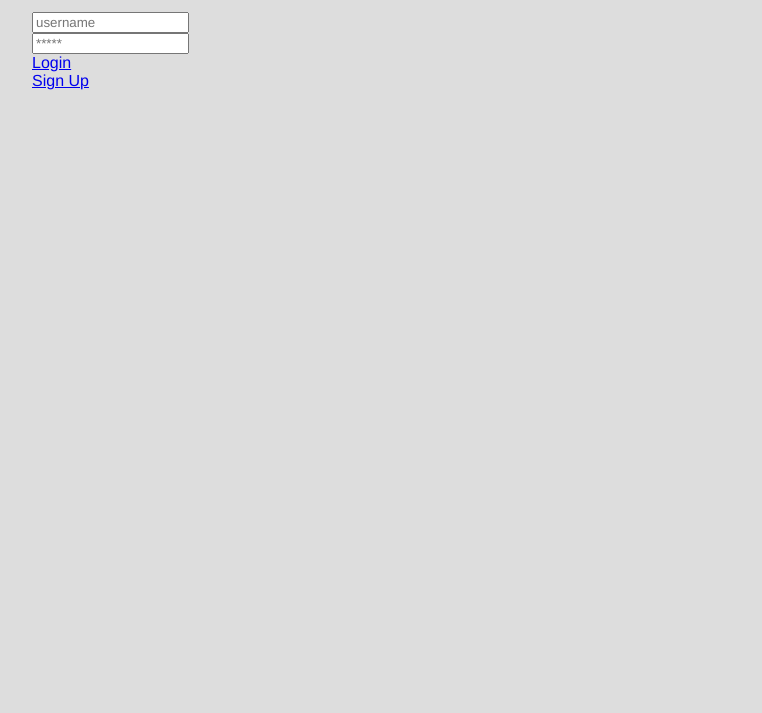
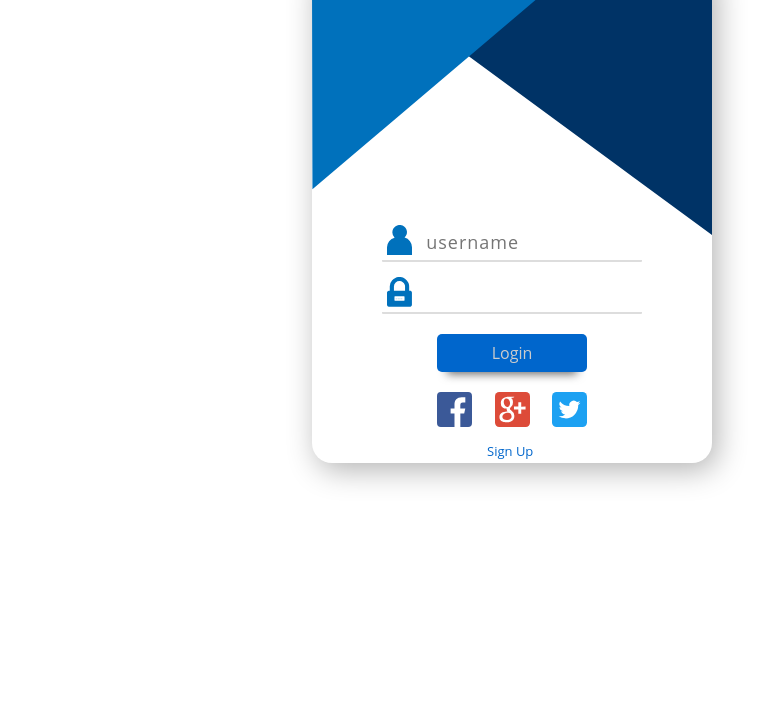
Before and after one commit to abdusa/simple-login, a website: page index.html in a window 1280 px wide. Shown: the part 87-800 px from the top of the page, without its empty margins (128-890 px from the left). Drawn offline with Linux system fonts and the light colour scheme.

Commit message:
Initial commit

```diff
--- a/assets/css/style.sass
+++ b/assets/css/style.sass
@@ -1,11 +1,89 @@
+$button: #0066cc
+
 *
-	font-family: Helvetica
+	font-family: "Open Sans"
 
 body
-	width: 960px
-	background-color: #ddd
+	width: 400px
+	margin: 50px auto
+
+.container
+	width: 100%
+	height: 500px
+	border-radius: 20px
+	//background-color: pink
+	box-shadow: 5px 7px 30px rgba(black, 0.3)
+
+
+.login-form
+	position: relative
+	top: -20px
+
+.username, .pass
+	margin: 0 auto 10px auto
+	padding: 5px
+	width: 250px
+	background-color: white
+	border-bottom: 2px solid #DDD
+	border-radius: 1px
+	input
+		width: 200px
+		font-size: 18px
+		letter-spacing: 1px
+		padding-left: 10px
+		border: none
+		background: none
+		vertical-align: bottom
+		&:focus
+			outline: none
+
+	img
+		vertical-align: middle
+		width: 25px
+		margin: 0
+
+.button
+	position: relative
+	top: -20px
+	width: 150px
+	background-color: $button
+	color: #CCC
+	text-align: center
+	padding: 8px 0
+	border-radius: 5px
+	margin: 20px auto 0 auto
+	cursor: pointer
+	box-shadow: 0px 12px 10px -10px rgba(black, 0.6)
+	transition: all ease-in-out 300ms
+
+	&:hover
+		transform: translate(0px, -3px)
+		box-shadow: 0px 15px 20px -20px rgba(black, 0.6)
+
+
+// Social Container Style
+
+.social-container
 	margin: 0 auto
+	width: 150px
+	height: 50px
+	display: flex
+	justify-content: space-between
 
-h1
-	font-size: 40px
-	text-align: center
+	img
+		cursor: pointer
+		width: 35px
+		height: 35px
+    &:hover
+      background-color: #ddd
+
+.signup
+	font-size: 13px
+	color: $button
+
+	text-decoration: none
+	display: block
+	width: 50px
+	margin: auto
+	&:hover
+		text-decoration: underline
--- a/gulpfile.js
+++ b/gulpfile.js
@@ -1,21 +1,20 @@
-var gulp = require('gulp'),
-		browserSync = require('browser-sync'),
-		sass = require('gulp-sass'),
-		plumber = require('gulp-plumber'),
-		prefix = require('gulp-autoprefixer');
+var gulp 						= require('gulp'),
+		browserSync 		= require('browser-sync'),
+		sass 						= require('gulp-sass'),
+		plumber 				= require('gulp-plumber'),
+		prefix 					= require('gulp-autoprefixer');
 
 
 gulp.task('sync', ['sass'], function(){
 	console.log('Starting Browser Sync ...');
-	browserSync({
+	browserSync.init({
 		server: {
 			baseDir: './',
 			index: 'index.html'
 		},
-		open: 'local',
 		notify: false
 	});
-	gulp.watch('./index.html', browserSync.reload);
+	gulp.watch('./index.html', ['reload']);
 	gulp.watch('assets/css/style.sass', ['sass']);
 });
 
@@ -29,4 +28,8 @@ gulp.task('sass', function(){
     .pipe(browserSync.stream());
 });
 
+gulp.task('reload', () => {
+	browserSync.reload();
+})
+
 gulp.task('default', ['sync']);
--- a/index.html
+++ b/index.html
@@ -6,30 +6,34 @@
     <meta name="viewport" content="width=device-width, initial-scale=1">
     <title>Simple Login Form</title>
     <link rel="stylesheet" href="assets/css/style.css">
+    <link rel="stylesheet" href="assets/css/font-awesome.min.css">
   </head>
   <body>
     <div class="container">
-      <div class="form-login">
-        <h1>yourApp</h1>
-        <div class="background-left"></div>
-        <div class="background-right"></div>
-        <div class="user">
-          <div class="usr-img"></div>
-          <input type="text" class="username" placeholder="username">
+      <img src="./assets/img/top-triangle.svg" alt="" class="top-triangle">
+
+      <div class="login-form">
+        <div class="username">
+          <img src="assets/img/orang.svg" alt="">
+          <input type="text" placeholder="username">
         </div>
+
         <div class="pass">
-          <div class="pass-img"></div>
-          <input type="password" class="password" placeholder="*****">
-        </div>
-        <div class="button-container">
-          <a href="success.html">Login</a>
-          <div class="fb"></div>
-          <div class="gplus"></div>
-          <div class="twitter"></div>
-          <a href="#">Sign Up</a>
+          <img src="assets/img/gembok.svg" alt="">
+          <input type="password">
         </div>
       </div>
-    </div>
+
+      <div class="button">Login</div>
+
+      <div class="social-container">
+        <img src="assets/img/fb.svg" alt="">
+        <img src="assets/img/gplus.svg" alt="">
+        <img src="assets/img/twit.svg" alt="">
+      </div>
+
+      <a href="#" class="signup">Sign Up</a>
+
     <script src="assets/js/main.js"></script>
   </body>
 </html>
```
Also changed, not shown: success.html (deleted, +0 -10 lines), assets/css/style.css, assets/img/fb.svg (added), assets/img/gembok.svg (added), assets/img/gplus.svg (added), assets/img/orang.svg (added), assets/img/top-triangle.svg (added), assets/img/twit.svg (added).
